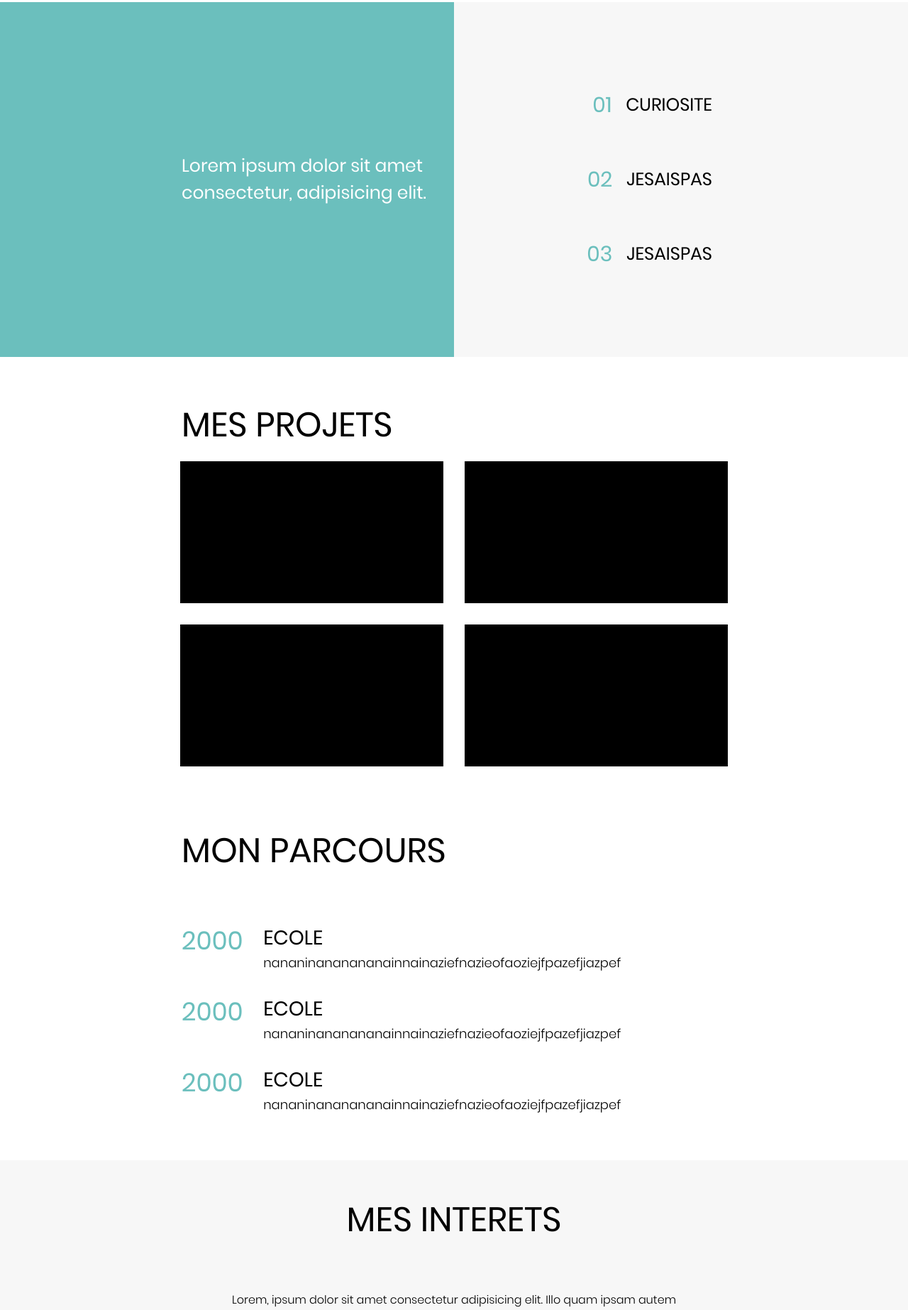
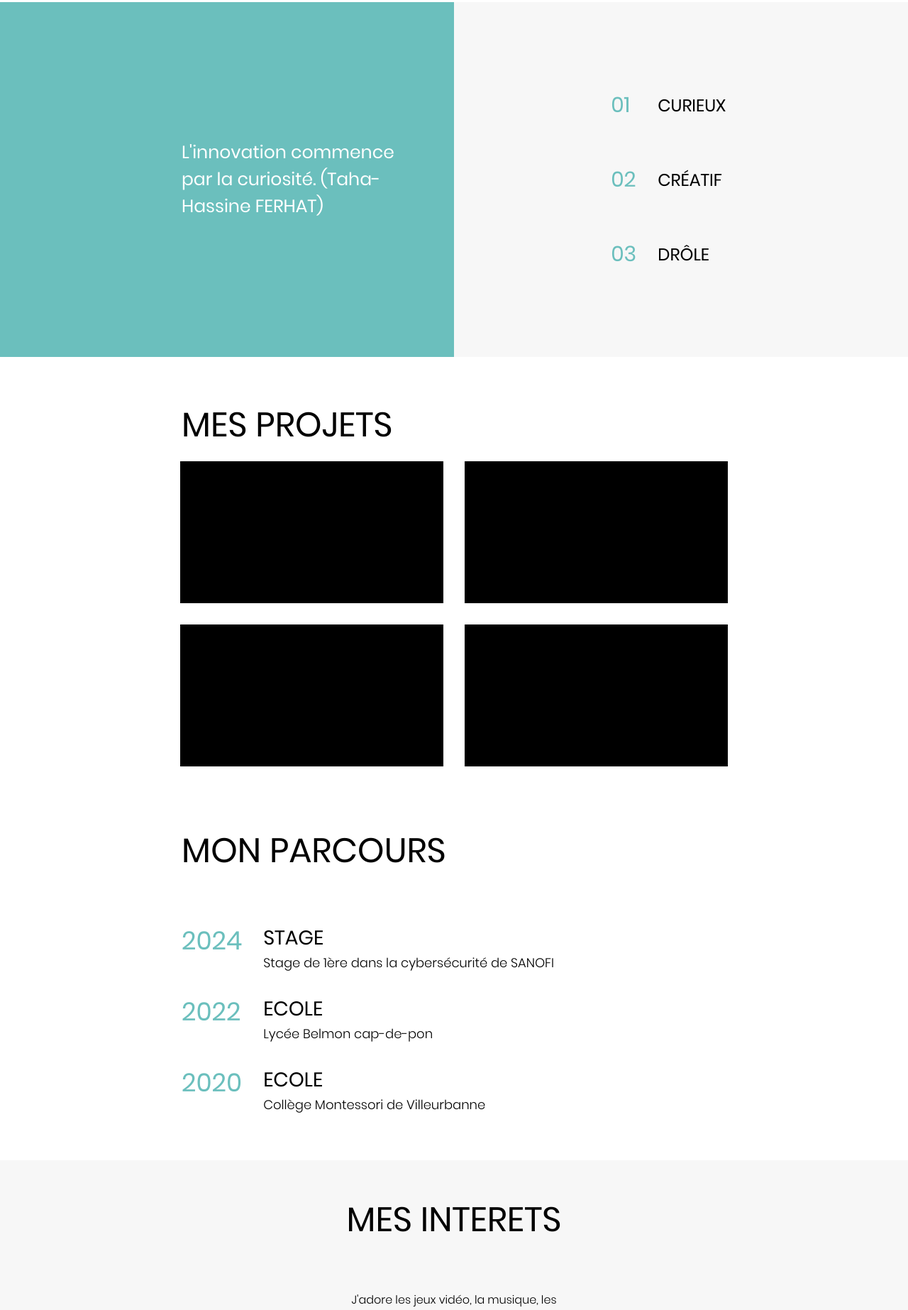
Before and after one commit to Al0zz/myCurriculumVit-, a plain HTML site: page index.html in a window 1280 px wide. Shown: the part 954-2800 px from the top of the page at 71% size. Drawn offline with Linux system fonts and the light colour scheme.

Commit message:
filled all the infos about me

```diff
--- a/index.html
+++ b/index.html
@@ -40,7 +40,7 @@
                             DOLLINGER
                         </div>
                         <div class="description">
-                            Lorem ipsum dolor sit amet, consectetur adipisicing elit. Tenetur, fugit. Deleniti tempora facere debitis voluptatum blanditiis omnis nesciunt, qui quas enim inventore, in tempore necessitatibus mollitia eum asperiores consectetur? Voluptatibus.
+                            J'ai 16 ans et j'adore tout ce qui est informatique mais surtout comment ça marche, je code dans plusieurs langages mais je m'intéresse surtout au web-development. Je me lasse jamais des ordis.
                         </div>
                     </div>
                 </div>
@@ -53,22 +53,22 @@
             <div class="citationQualities">
                 <div class="left">
                     <div class="citation">
-                        <p>Lorem ipsum dolor sit amet consectetur, adipisicing elit. </p>
+                        <p>L'innovation commence par la curiosité. (Taha-Hassine FERHAT)</p>
                     </div>
                 </div>
                 <div class="right" id="qualities">
                     <div class="qualities">
                         <div class="quality">
                             <p class="qualityNum">01</p>
-                            <p class="qualityText">CURIOSITE</p>
+                            <p class="qualityText">CURIEUX</p>
                         </div>
                         <div class="quality">
                             <p class="qualityNum">02</p>
-                            <p class="qualityText">JESAISPAS</p>
+                            <p class="qualityText">CRÉATIF</p>
                         </div>
                         <div class="quality">
                             <p class="qualityNum">03</p>
-                            <p class="qualityText">JESAISPAS</p>
+                            <p class="qualityText">DRÔLE</p>
                         </div>
                     </div>
                 </div>
@@ -108,27 +108,27 @@
                     <div class="parcoursBlock">
                         <div class="parcoursDates">
                             <p>
-                                2000
+                                2024
                             </p>
                             <p>
-                                2000
+                                2022
                             </p>
                             <p>
-                                2000
+                                2020
                             </p>
                         </div>
                         <div class="parcoursTextBlock">
                             <div class="parcoursText">
-                                <p class="parcoursName">ECOLE</p>
-                                <p class="parcoursDescription">nananinananananainnainaziefnazieofaoziejfpazefjiazpef</p>
+                                <p class="parcoursName">STAGE</p>
+                                <p class="parcoursDescription">Stage de 1ère dans la cybersécurité de SANOFI</p>
                             </div>
                             <div class="parcoursText">
                                 <p class="parcoursName">ECOLE</p>
-                                <p class="parcoursDescription">nananinananananainnainaziefnazieofaoziejfpazefjiazpef</p>
+                                <p class="parcoursDescription">Lycée Belmon cap-de-pon</p>
                             </div>
                             <div class="parcoursText">
                                 <p class="parcoursName">ECOLE</p>
-                                <p class="parcoursDescription">nananinananananainnainaziefnazieofaoziejfpazefjiazpef</p>
+                                <p class="parcoursDescription">Collège Montessori de Villeurbanne</p>
                             </div>
                         </div>
                     </div>
@@ -139,11 +139,11 @@
                     <p>MES INTERETS</p>
                 </div>
                 <div class="myHobbysText">
-                    <p>Lorem, ipsum dolor sit amet consectetur adipisicing elit. Illo quam ipsam autem voluptatum distinctio vero culpa sed blanditiis aut! Ut nulla voluptates quae facilis reprehenderit inventore eaque exercitationem fuga possimus.</p>
+                    <p>J'adore les jeux vidéo, la musique, les sport d'hivers, mais surtout les pingouins</p>
                 </div>
                 <div class="myHobbysBlocks">
                     <div class="myHobbysBlock">
-                        INTERETS
+
                     </div>
                     <div class="myHobbysBlock">
                         INTERETS
@@ -161,7 +161,7 @@
                     <p>POURQUOI EDEN SCHOOL ?</p>
                 </div>
                 <div class="whyEdenText">
-                    <p>Lorem, ipsum dolor sit amet consectetur adipisicing elit. Illo quam ipsam autem voluptatum distinctio vero culpa sed blanditiis aut! Ut nulla voluptates quae facilis reprehenderit inventore eaque exercitationem fuga possimus. Lorem ipsum dolor sit, amet consectetur adipisicing elit. Aut provident in quos voluptas perspiciatis adipisci illum praesentium soluta facere. Numquam ullam dolore sint porro voluptatem rem repudiandae distinctio quia exercitationem? Lorem ipsum, dolor sit amet consectetur adipisicing elit. Omnis placeat eum optio, sit qui explicabo tempore vitae natus sequi in consequuntur quia rerum quaerat sed eaque tenetur libero, aspernatur temporibus!</p>
+                    <p>J'ai toujours voulu travailler dans le monde du numérique, j'adore le web development car il n'y a pas de limite à la créativité. Eden school est pour moi un moyen de retrouver un chemin dans le monde professionel tout en pratiquant mes activités préférées.</p>
                 </div>
             </div>
             <footer>
--- a/style.css
+++ b/style.css
@@ -147,6 +147,7 @@ nav {
     align-items: center;
 }
 .citation p {
+    width: 80%;
     font-family: Pr;
     font-size: 25px;
     color: white;
@@ -165,11 +166,13 @@ nav {
     align-items: center;
 }
 .qualityText {
+    width: 20%;
     font-family: Pr;
-    font-size: 25px;
+    font-size: 24px;
     margin: 0px 20px;
 }
 .qualityNum {
+    width: 12%;
     font-family: Pr;
     font-size: 30px;
     color: rgb(107 191 189);
@@ -305,7 +308,7 @@ nav {
     display: flex;
     align-items: center;
     flex-direction: column;
-    height: 500px;
+    height: 350px;
 }
 .whyEdenTitle p {
     font-family: Pr;
```
